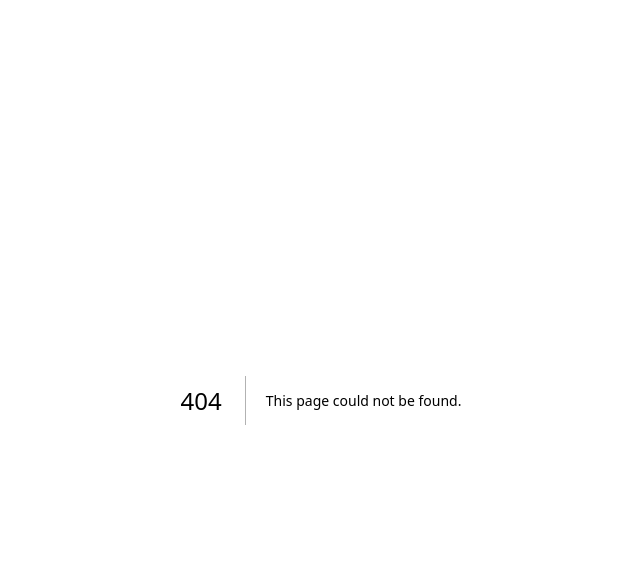
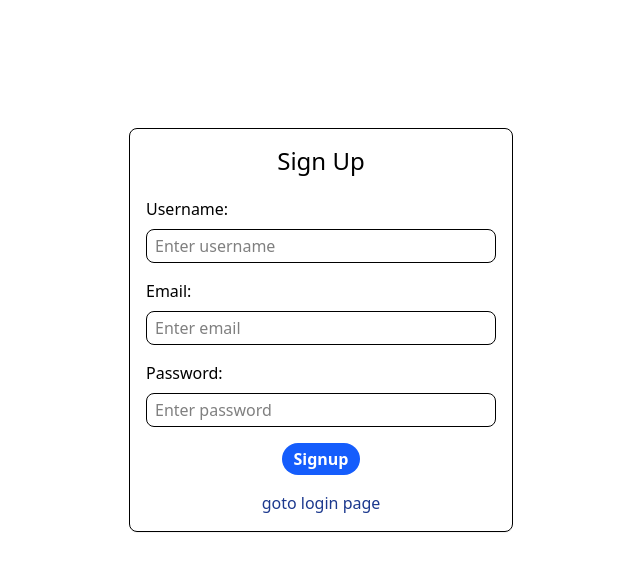
Before and after one commit to aditya-singhOfficial/next-auth, a Next.js app: page /signup in a window 1280 px wide. Before the commit this address had no page. Shown: the top 572 px of the page, without its empty margins (319-959 px from the left). Built offline with nearby package versions, Linux system fonts and the light colour scheme.

Commit message:
Add signup page

```diff
--- /dev/null
+++ b/src/app/signup/page.tsx
@@ -0,0 +1,96 @@
+"use client";
+import Link from "next/link";
+import { useState } from "react";
+import { useRouter } from "next/navigation";
+import axios from "axios";
+import toast, { Toaster } from "react-hot-toast";
+
+export default function SignUP() {
+  const router = useRouter();
+  const [user, setUser] = useState({
+    username: "",
+    email: "",
+    password: "",
+  });
+
+  const onSignUP = async (e: any) => {
+    e.preventDefault();
+    try {
+      if (
+        user.username.length <= 0 ||
+        user.email.length <= 0 ||
+        user.password.length <= 0
+      ) {
+        toast.error("All fields are required");
+        return;
+      }
+      const response = await axios.post("/api/users/signup", user);
+      toast.success("Signup Successfully");
+      router.push("/login");
+    } catch (error: any) {
+      toast.error(error.message);
+    }
+  };
+
+  return (
+    <div className="w-full min-h-screen ">
+      <div className="max-w-[30vw] border shadow-2xs rounded-lg mx-auto mt-32 p-4 flex flex-col gap-5">
+        <h1 className="text-center text-2xl">Sign Up</h1>
+        <div>
+          <form
+            onSubmit={onSignUP}
+            method="post"
+            className="flex flex-col gap-4"
+          >
+            <div className="flex flex-col gap-2">
+              <label htmlFor="username">Username:</label>
+              <input
+                className="rounded-lg px-2 py-1 border outline-none"
+                type="text"
+                name="username"
+                id="username"
+                placeholder="Enter username"
+                value={user.username}
+                onChange={(e) => setUser({ ...user, username: e.target.value })}
+              />
+            </div>
+            <div className="flex flex-col gap-2">
+              <label htmlFor="username">Email:</label>
+              <input
+                className="rounded-lg px-2 py-1 border outline-none"
+                type="email"
+                name="email"
+                id="email"
+                placeholder="Enter email"
+                value={user.email}
+                onChange={(e) => setUser({ ...user, email: e.target.value })}
+              />
+            </div>
+            <div className="flex flex-col gap-2">
+              <label htmlFor="username">Password:</label>
+              <input
+                className="rounded-lg px-2 py-1 border outline-none"
+                type="password"
+                name="password"
+                id="password"
+                placeholder="Enter password"
+                value={user.password}
+                onChange={(e) => setUser({ ...user, password: e.target.value })}
+              />
+            </div>
+            <button
+              type="submit"
+              className="bg-blue-600 w-fit mx-auto text-white font-semibold px-3 py-1 rounded-full cursor-pointer"
+            >
+              Signup
+            </button>
+            <Toaster position="top-center" reverseOrder={false} />
+            <Link className="text-center text-blue-900 " href={"/login"}>
+              goto login page
+            </Link>
+          </form>
+        </div>
+      </div>
+    </div>
+  );
+}
```
